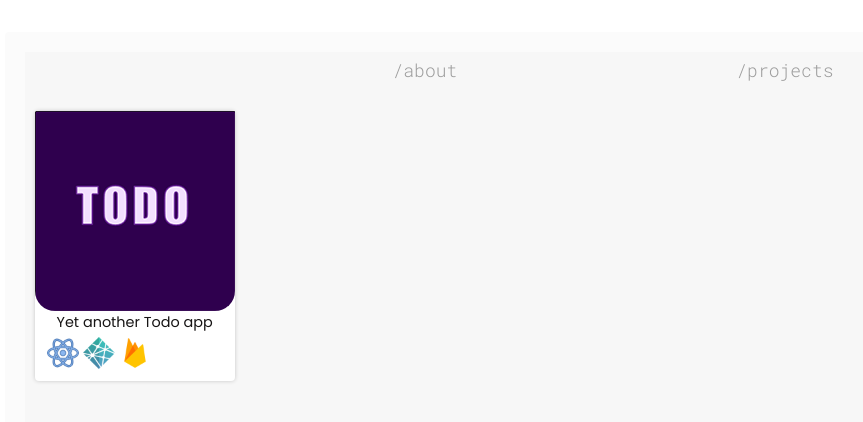
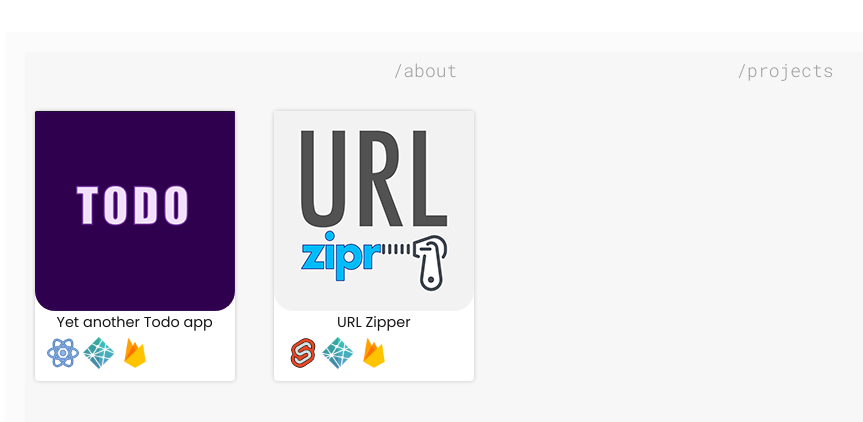
Before and after one commit to syntax-punk/syntaxpunkdotcom, a Next.js app: page /projects in a window 1280 px wide. Shown: the top 422 px of the page, without its empty margins (27-890 px from the left). Built offline with nearby package versions, Linux system fonts and the light colour scheme.

Commit message:
Added url zipper into the projects page

```diff
--- a/components/projects/cardsList.ts
+++ b/components/projects/cardsList.ts
@@ -13,5 +13,12 @@ export const cardsList: CardListItem[] = [
     altText: "Todo app image",
     title: "Yet another Todo app",
     logos: ["react.png", "netlify.png", "firebase.png"]
+  },
+  {
+    imageUrl: "urlzipr.png",
+    gotoUrl: "https://urlzipr.com",
+    altText: "URL zipper app image",
+    title: "URL Zipper",
+    logos: ["svelte.png", "netlify.png", "firebase.png"]
   }
 ]
--- a/components/projects/projectCard.tsx
+++ b/components/projects/projectCard.tsx
@@ -10,7 +10,12 @@ const ProjectCard: React.FC<CardListItem> = ({ imageUrl, gotoUrl, altText, title
       <Title>{title}</Title>
       <Sub>
         {logos.map((logo, index) => (
-          <Image key={index} width="32px" height="32px" src={`/images/projects/logos/${logo}`} alt={logo} />
+          <Image
+            key={index}
+            width="32px"
+            height="32px"
+            src={`/images/projects/logos/${logo}`}
+            alt={`${logo} image`} />
         ))}
       </Sub>
     </Container>
```
Also changed, not shown: public/images/projects/logos/svelte.png (added), public/images/projects/urlzipr.png (added).
